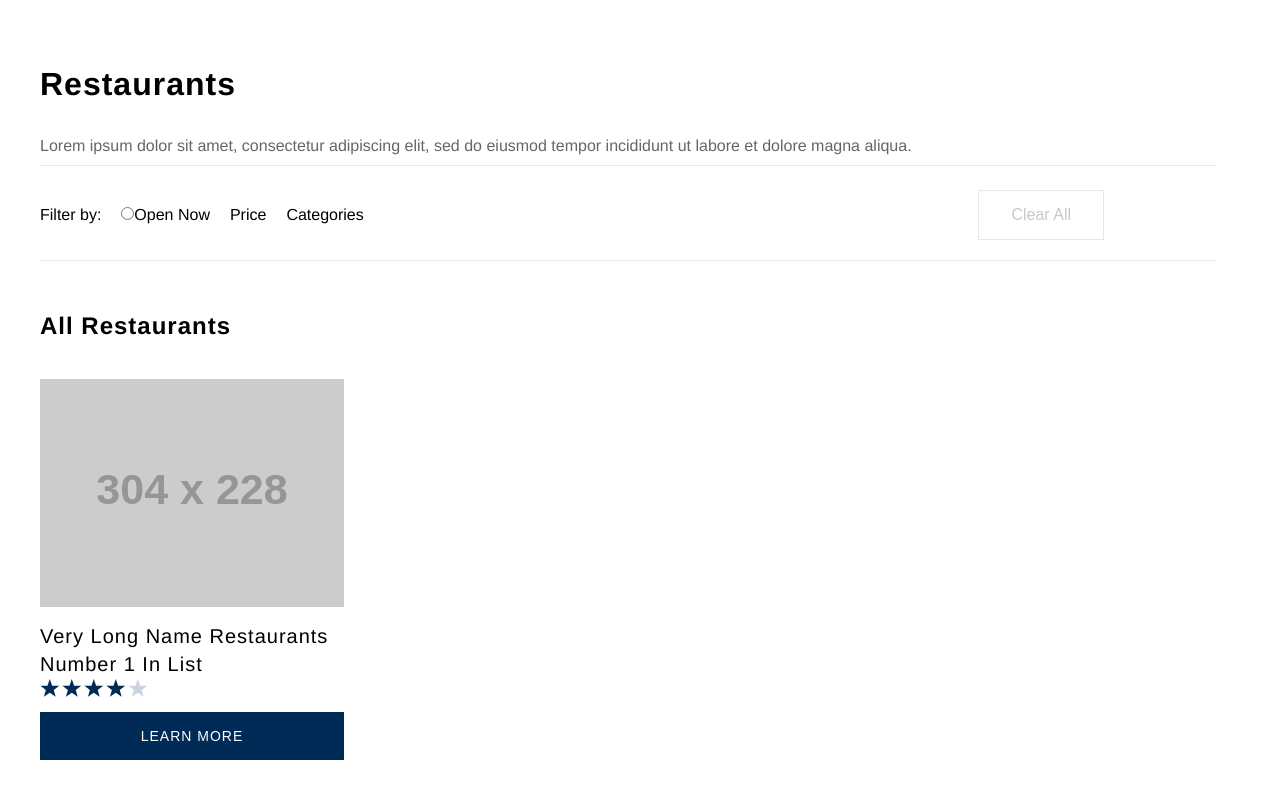
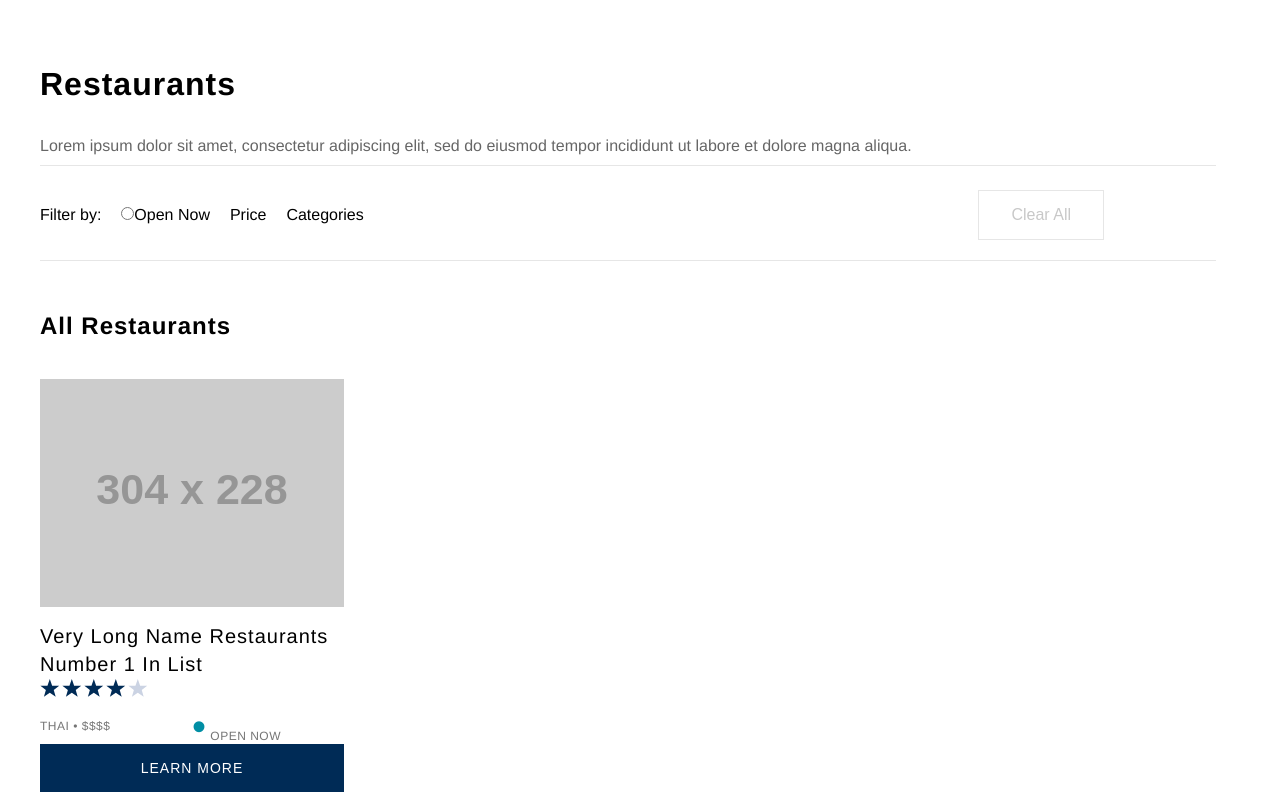
Before and after one commit to AyronFelipe/frontend-test, a React app: page / in a window 1280 px wide. Built offline with nearby package versions, Linux system fonts and the light colour scheme.

Commit message:
Finalizando cards
Signed-off-by: Ayron Felipe <ayron41@gmail.com>

```diff
--- a/src/components/Restaurants.js
+++ b/src/components/Restaurants.js
@@ -25,6 +25,12 @@ function Restaurants() {
                                 starRatedColor={'#002B56'} />
                         </div>
                         <div className="card-restaurant-meta">
+                            <div className="category">
+                                <span>THAI • $$$$</span>
+                            </div>
+                            <div className="open">
+                                <p className="open-text"><span className="dot">•</span> open now</p>
+                            </div>
                         </div>
                         <div style={{ paddingTop: '10px' }} className="card-restaurant-button">
                             <button type="button" className="btn-primary">
--- a/src/styles/restaurants.css
+++ b/src/styles/restaurants.css
@@ -39,4 +39,38 @@
   line-height: 28px;
   letter-spacing: 1px;
 }
+
+.card-restaurant .card-restaurant-detail .card-restaurant-meta {
+  padding-top: 16px;
+}
+
+.category {
+  color: #757575;
+  font-size: 12px;
+  font-weight: 400;
+  line-height: 16px;
+  text-transform: uppercase;
+  letter-spacing: 0.5px;
+  float: left;
+  width: 152px;
+}
+
+.open {
+  float: left;
+  width: 152px;
+}
+
+.open .dot {
+  font-size: 40px;
+  color: #008EA4;
+}
+
+.open .open-text {
+  color: #757575;
+  font-size: 12px;
+  font-weight: 400;
+  line-height: 16px;
+  letter-spacing: 0.5px;
+  text-transform: uppercase;
+}
 /*# sourceMappingURL=restaurants.css.map */
--- a/src/styles/restaurants.scss
+++ b/src/styles/restaurants.scss
@@ -33,5 +33,36 @@ $margin-left: 70px;
             line-height: 28px;
             letter-spacing: 1px;
         }
+        .card-restaurant-meta {
+            padding-top: 16px;
+        }
     }
 }
+
+.category {
+    color: #757575;
+    font-size: 12px;
+    font-weight: 400;
+    line-height: 16px;
+    text-transform: uppercase;
+    letter-spacing: 0.5px;
+    float: left;
+    width: 152px;
+}
+
+.open {
+    float: left;
+    width: 152px;
+    .dot {
+        font-size: 40px;
+        color: #008EA4;
+    }
+    .open-text {
+        color: #757575;
+        font-size: 12px;
+        font-weight: 400;
+        line-height: 16px;
+        letter-spacing: 0.5px;
+        text-transform: uppercase;
+    }
+}
```
Also changed, not shown: src/styles/style.scss (+14 -0 lines), 2 other files (tests, documents, lock files or other folders).
